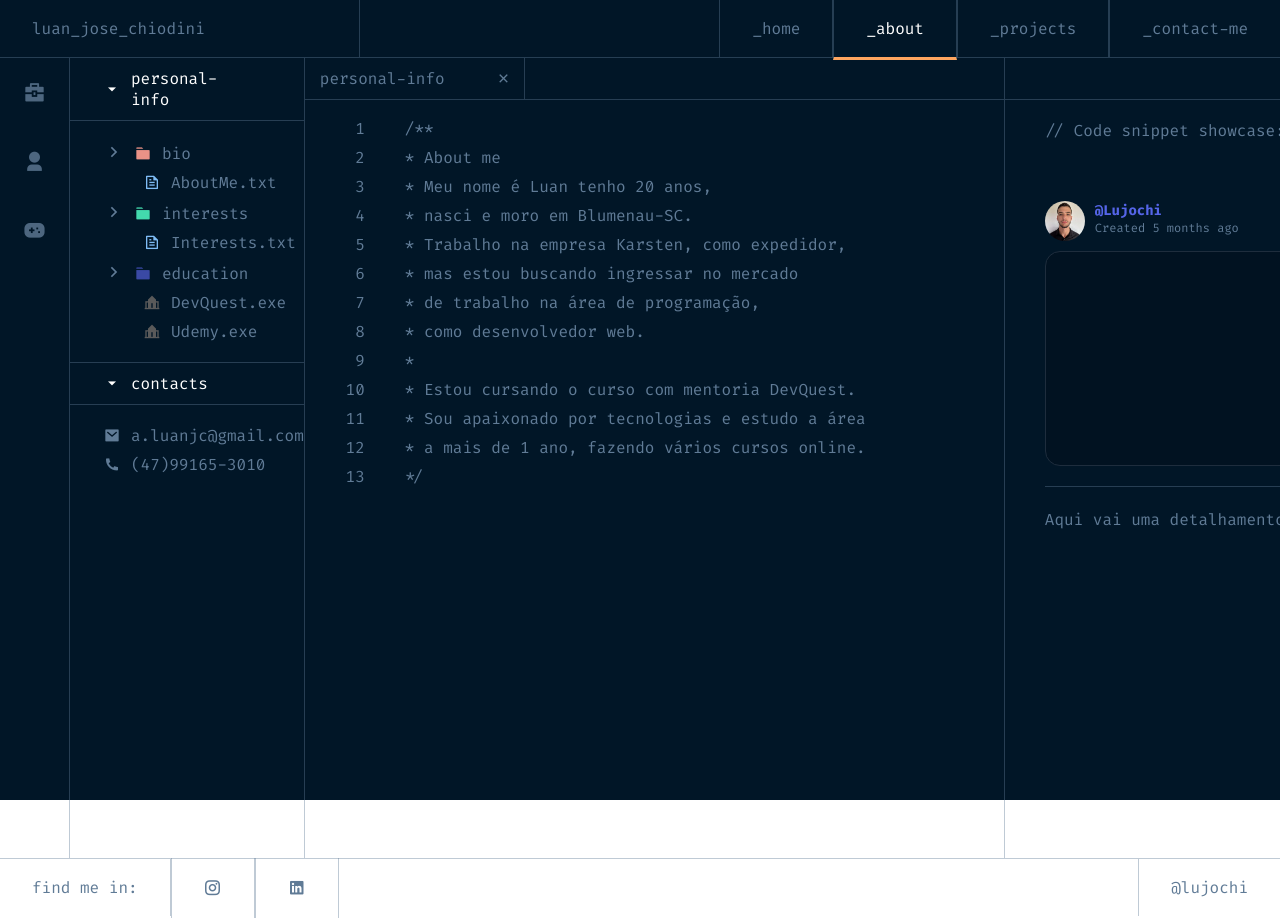
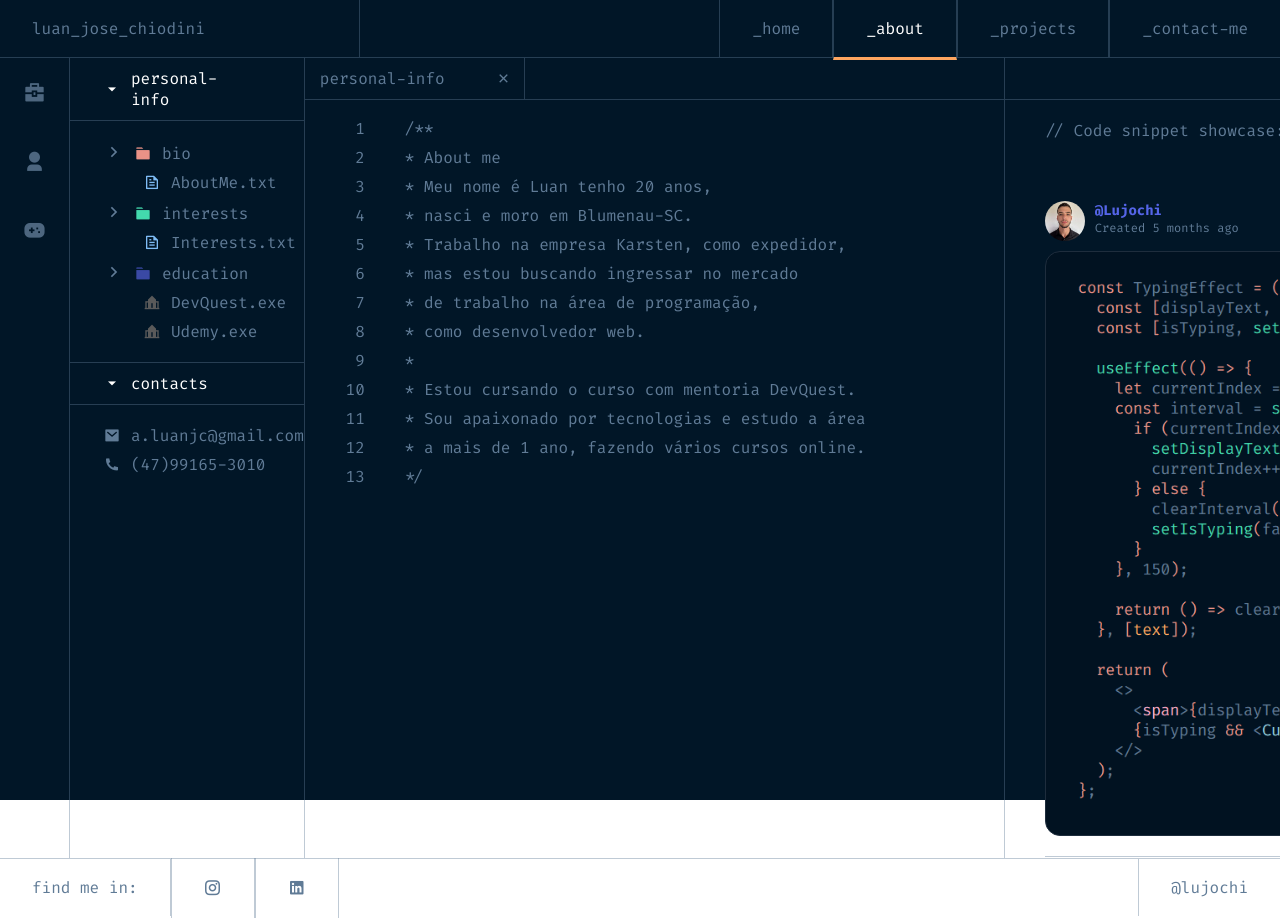
Before and after one commit to Lujochi/template-portfolio-dev, a React (Vite) app: page /about in a window 1280 px wide. Shown: the top 918 px of the page. Built offline with nearby package versions, Linux system fonts and the light colour scheme.

Commit message:
Criado sessao de snippets

```diff
--- a/src/components/Styles/About.css
+++ b/src/components/Styles/About.css
@@ -315,7 +315,7 @@
 .snippet-box {
   display: flex;
   flex-direction: column;
-  height: 215px;
+  height: 100%;
   border-radius: 15px;
   margin-left: 40px;
   margin-right: 40px;
@@ -324,15 +324,22 @@
   border: 1px solid var(--Black-box);
 }
 
+.snippet-box .box-code img {
+  width: 500px;
+}
+
+.box-code {
+  padding: 25px;
+}
+
 .details-box {
   display: flex;
   justify-content: space-between;
-  align-items: center;
   width: 750px;
   border-top: 1px solid var(--border-grey);
   margin-left: 40px;
   margin-bottom: 50px;
-  padding-top: 20px;
+  padding-top: 15px;
 }
 
 .details-box a {
@@ -344,3 +351,8 @@
 .details-box a:hover {
   color: var(--White);
 }
+
+.details-box p {
+  font-size: 14px;
+  width: 700px;
+}
--- a/src/routes/About.jsx
+++ b/src/routes/About.jsx
@@ -176,11 +176,18 @@ const About = () => {
               </div>
             </div>
             <div className="snippet-box">
-
+              <div className="box-code">
+                <img src="/src/assets/images/snippet01.png" alt="snippet" />
+              </div>
             </div>
             <div className="details-box">
               <div className="msg-details">
-                <p>Aqui vai uma detalhamento do codigo</p>
+                <p>
+                  {"->"} Uma função que cria um efeito que simula a digitação de
+                  um texto desejado, onde a função vai pegar o texto quebra-lo
+                  em caracteres e colocar na tela do usuário caractere por
+                  caractere com intervalos de 150ms.
+                </p>
               </div>
               <a href="#">
                 <i className="ri-close-fill"></i>
```
Also changed, not shown: src/assets/images/snippet01.png (added).
